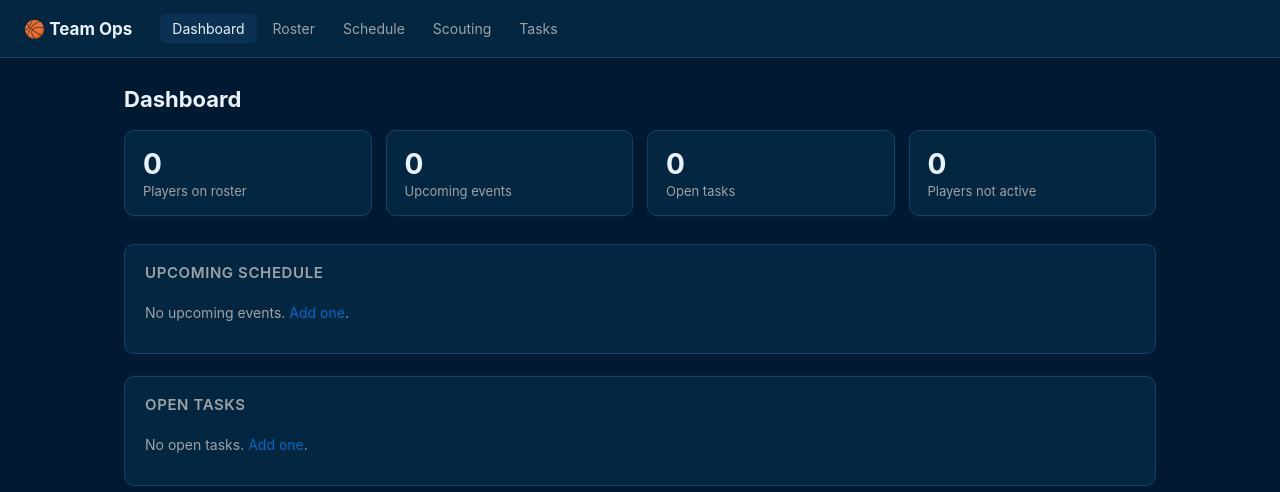
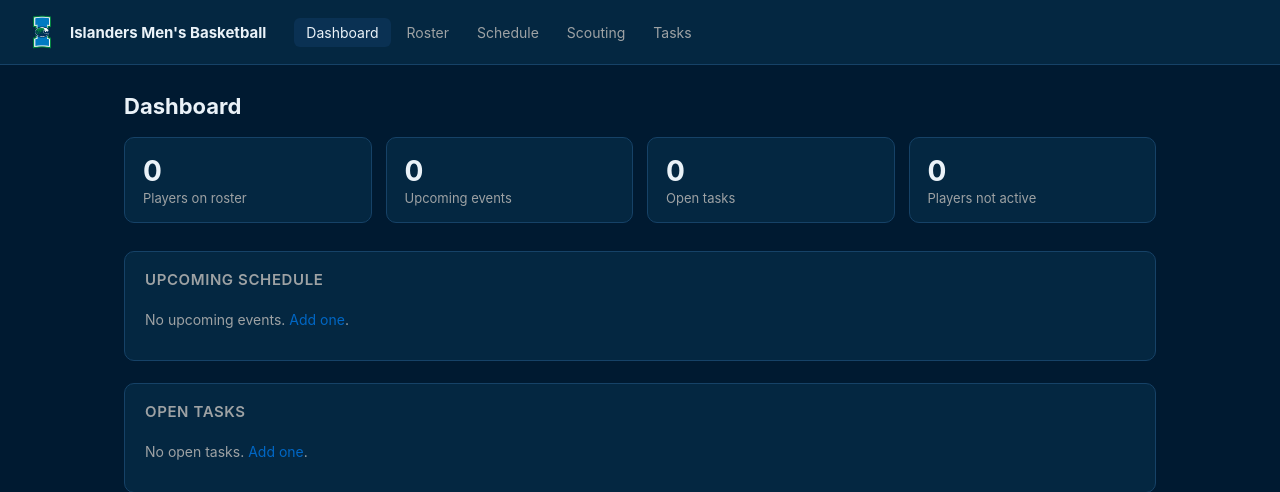
Before and after one commit to nateree007-bit/team-ops, a FastAPI app: page / in a window 1280 px wide. Shown: the top 492 px of the page. Run offline with FastAPI, Linux system fonts and the light colour scheme; data that the repository does not hold is empty.

Commit message:
Add Islanders logo and brand name to nav
Logo + "Islanders Men's Basketball" pinned top-left of the nav bar.

```diff
--- a/app/static/style.css
+++ b/app/static/style.css
@@ -37,10 +37,19 @@ a:hover { text-decoration: underline; }
 }
 
 .nav .brand {
+  display: flex;
+  align-items: center;
+  gap: 10px;
+  margin-right: 24px;
   font-weight: 700;
-  font-size: 17px;
-  margin-right: 24px;
+  font-size: 15px;
   color: var(--text);
+  white-space: nowrap;
+}
+
+.nav .brand img {
+  height: 36px;
+  width: auto;
 }
 
 .nav a {
--- a/app/templates/base.html
+++ b/app/templates/base.html
@@ -8,7 +8,10 @@
 </head>
 <body>
   <div class="nav">
-    <span class="brand">🏀 Team Ops</span>
+    <div class="brand">
+      <img src="/static/logo.png" alt="Islanders logo">
+      <span>Islanders Men's Basketball</span>
+    </div>
     <a href="/" class="{{ 'active' if active == 'dashboard' }}">Dashboard</a>
     <a href="/players" class="{{ 'active' if active == 'players' }}">Roster</a>
     <a href="/schedule" class="{{ 'active' if active == 'schedule' }}">Schedule</a>
```
Also changed, not shown: app/static/logo.png (added).
